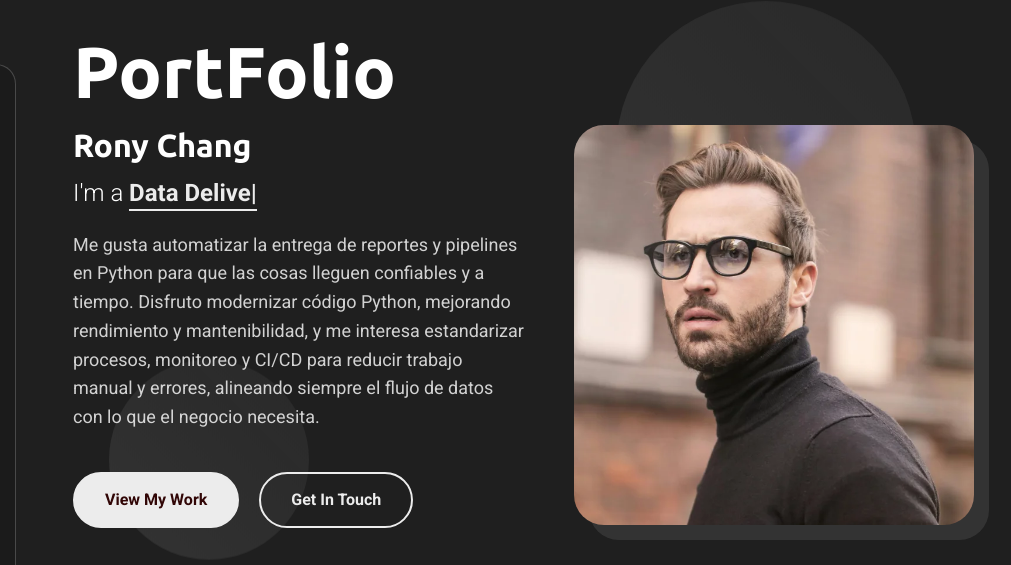
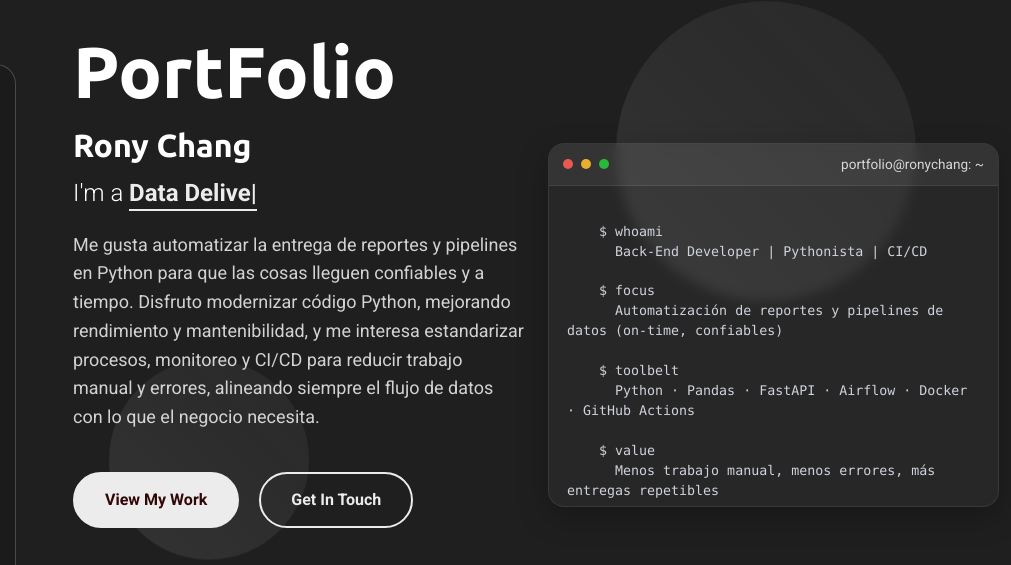
Before and after one commit to RonyChang/RonyChang.github.io, a plain HTML site: page index.html in a window 1280 px wide. Shown: the part 75-640 px from the top of the page, 269-1280 px from the left. Drawn offline with nearby package versions, Linux system fonts and the light colour scheme.

Commit message:
Corrección de primera página

```diff
--- a/assets/css/main.css
+++ b/assets/css/main.css
@@ -2548,3 +2548,47 @@ section,
 .starter-section {
   /* Add your styles here */
 }
+
+/* ===== Hero Right: Terminal Card ===== */
+.terminal-card{
+  background: rgba(255,255,255,0.04);
+  border: 1px solid rgba(255,255,255,0.08);
+  border-radius: 16px;
+  overflow: hidden;
+  box-shadow: 0 10px 30px rgba(0,0,0,0.25);
+  backdrop-filter: blur(6px);
+}
+.terminal-top{
+  display:flex; align-items:center; gap:8px;
+  padding:10px 14px; background: rgba(255,255,255,0.06);
+  border-bottom: 1px solid rgba(255,255,255,0.08);
+}
+.terminal-top .dot{
+  width:10px;height:10px;border-radius:50%;
+  display:inline-block; opacity:.9;
+}
+.terminal-top .red{background:#ff5f56}
+.terminal-top .yellow{background:#ffbd2e}
+.terminal-top .green{background:#27c93f}
+.terminal-top .term-title{
+  margin-left:auto; font-size:.85rem; opacity:.8;
+}
+.terminal-body{
+  padding:16px 18px;
+  font-family: ui-monospace, SFMono-Regular, Menlo, Monaco, Consolas, "Liberation Mono", "Courier New", monospace;
+  font-size:.95rem; line-height:1.5; color:#cfd3dc;
+  max-height: 320px; overflow:auto;
+}
+.terminal-body pre{ margin:0; white-space:pre-wrap; }
+.stack-chips{
+  margin-top:16px; display:flex; flex-wrap:wrap; gap:8px;
+}
+.stack-chips span{
+  font-size:.8rem; padding:6px 10px; border-radius:999px;
+  background: rgba(255,255,255,0.06);
+  border:1px solid rgba(255,255,255,0.08);
+  color:#e7ebf3;
+}
+@media (max-width: 991.98px){
+  .terminal-body{ max-height:none; }
+}
--- a/index.html
+++ b/index.html
@@ -120,12 +120,35 @@
 
             <div class="col-lg-6" data-aos="fade-left" data-aos-delay="200">
               <div class="hero-visual">
-                <div class="profile-container">
-                  <div class="profile-background"></div>
-                  <img src="assets/img/profile/profile-2.webp" alt="Alexander Chen" class="profile-image">
+
+                <!-- Terminal Card -->
+                <div class="terminal-card">
+                  <div class="terminal-top">
+                    <span class="dot red"></span>
+                    <span class="dot yellow"></span>
+                    <span class="dot green"></span>
+                    <span class="term-title">portfolio@ronychang: ~</span>
+                  </div>
+                  <div class="terminal-body">
+                    <pre><code>
+    $ whoami
+      Back-End Developer | Pythonista | CI/CD
+
+    $ focus
+      Automatización de reportes y pipelines de datos (on-time, confiables)
+
+    $ toolbelt
+      Python · Pandas · FastAPI · Airflow · Docker · GitHub Actions
+
+    $ value
+      Menos trabajo manual, menos errores, más entregas repetibles
+                    </code></pre>
+                  </div>
                 </div>
+
               </div>
             </div>
+
 
           </div>
         </div>
@@ -143,7 +166,7 @@
             <div class="profile-card">
               <div class="profile-header">
                 <div class="profile-image">
-                  <img src="assets/img/profile/profile-square-3.webp" alt="Profile Image" class="img-fluid">
+                  <img src="assets/img/profile/profile-square-3.jpg" alt="Profile Image" class="img-fluid">
                 </div>
                 <div class="profile-badge">
                   <i class="bi bi-check-circle-fill"></i>
```
Also changed, not shown: assets/img/profile/profile-2.webp (deleted), assets/img/profile/profile-square-3.jpg (added), assets/img/profile/profile-square-3.webp (deleted).
